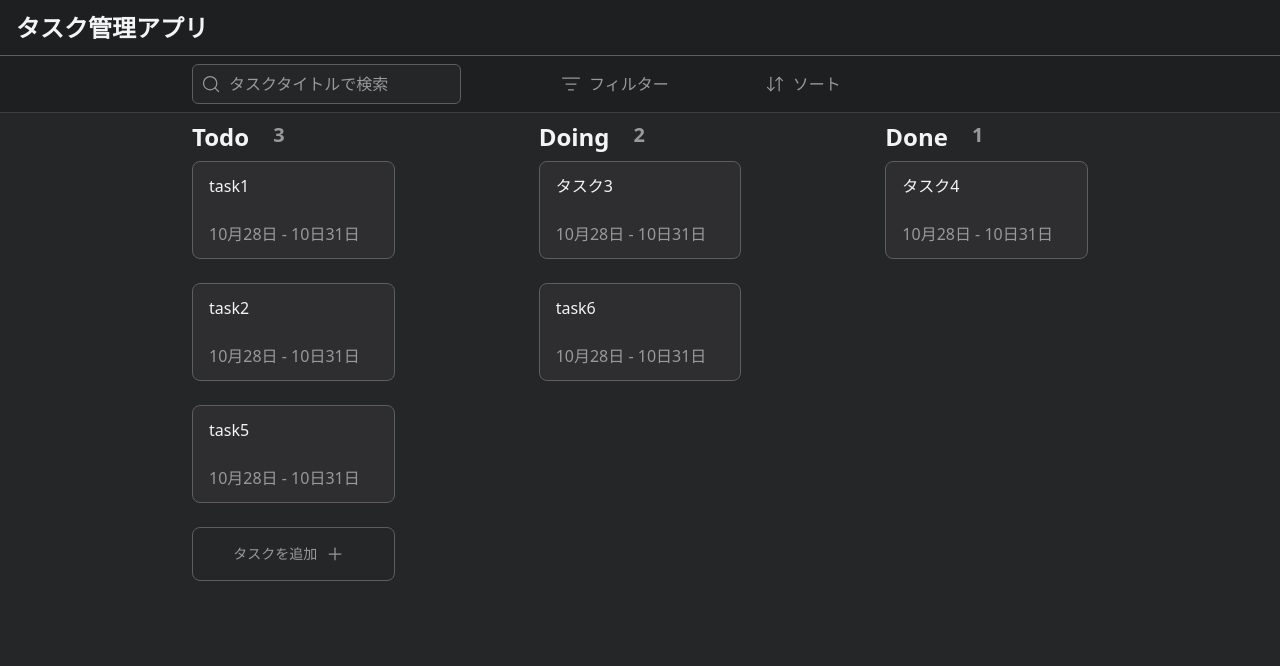
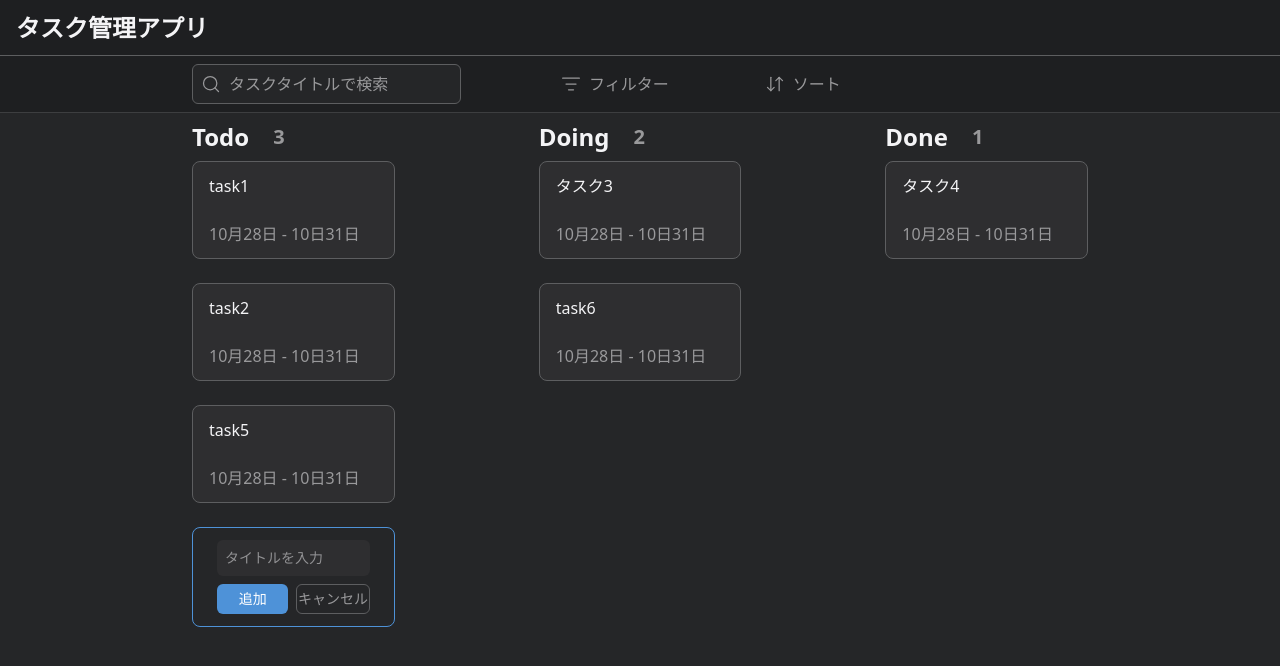
Before and after one commit to yuma-ouchi0907/task-management, a Next.js app in the folder frontend/: page / in a window 1280 px wide. Both pictures are taken after a click on the button "タスクを追加". Shown: the top 666 px of the page. Built offline with nearby package versions, Linux system fonts and the light colour scheme.

Commit message:
feat: add task creation functionality

```diff
--- a/frontend/src/app/page.tsx
+++ b/frontend/src/app/page.tsx
@@ -44,7 +44,7 @@ export default function Home() {
 
   const [sortKey, setSortKeyRaw] = useState("createdAt");
   const [sortOrder, setSortOrder] = useState<"asc" | "desc">("asc");
-
+  const [taskList, setTaskList] = useState<TaskType[]>(tasks);
   const setSortKey = (key: string) => {
     setSortKeyRaw(key);
   };
@@ -55,10 +55,10 @@ export default function Home() {
 
   /* --- ① title検索 --- */
   const filteredBySearch = useMemo(() => {
-    return tasks.filter((t) =>
+    return taskList.filter((t) =>
       t.title.toLowerCase().includes(searchKeyword.toLowerCase()),
     );
-  }, [searchKeyword]);
+  }, [taskList, searchKeyword]);
 
   /* --- ② priorityフィルタ --- */
   const filteredByPriority = useMemo(() => {
@@ -72,6 +72,9 @@ export default function Home() {
     const sorted = [...filteredByPriority].sort(strategy);
     return sortOrder === "asc" ? sorted : sorted.reverse();
   }, [filteredByPriority, sortKey, sortOrder]);
+
+  const [isAdding, setIsAdding] = useState(false);
+  const [newTitle, setNewTitle] = useState("");
 
   return (
     <>
@@ -90,17 +93,75 @@ export default function Home() {
           {STATUS_LIST.map((status) => (
             <div key={status} className="bg-[var(--bg-surface)] px-16">
               <div className="flex">
-                <h2 className="my-2 text-2xl font-bold">{status}</h2>
-                <p className="mx-6 my-2 text-xl font-bold text-[var(--text-secondary)]">
+                <h2 className="my-2 cursor-default text-2xl font-bold">
+                  {status}
+                </h2>
+                <p className="mx-6 my-2 cursor-default content-center text-xl font-bold text-[var(--text-secondary)]">
                   {sortedTasks.filter((t) => t.status === status).length}
                 </p>
               </div>
               <TaskList tasks={sortedTasks} status={status} />
-              {status === "Todo" && (
-                <button className="mt-3 flex w-full justify-center rounded-lg border border-[var(--border-primary)] py-2 text-sm text-[var(--text-secondary)] transition hover:bg-[var(--color-primary)]/10 hover:text-[var(--color-primary)]">
+
+              {status === "Todo" && !isAdding && (
+                <button
+                  onClick={() => setIsAdding(true)}
+                  className="transaction mt-3 flex w-full cursor-pointer justify-center rounded-lg border border-[var(--border-primary)] py-2 text-sm text-[var(--text-secondary)] transition hover:bg-[var(--color-primary)]/10 hover:text-[var(--color-primary)]"
+                >
                   <p className="self-center">タスクを追加</p>
                   <PlusIcon />
                 </button>
+              )}
+              {status === "Todo" && isAdding && (
+                <div className="my-6 h-25 rounded-lg border border-[var(--border-primary)] px-6 focus-within:border-[var(--color-primary)]">
+                  <input
+                    autoFocus
+                    type="text"
+                    value={newTitle}
+                    onChange={(e) => setNewTitle(e.target.value)}
+                    placeholder="タイトルを入力"
+                    className="mt-3 mb-2 w-full rounded-md bg-[var(--bg-surface2)] p-2 text-sm text-[var(--text-primary)] outline-none hover:opacity-80"
+                  />
+
+                  <div className="flex gap-2">
+                    <button
+                      onClick={() => {
+                        if (!newTitle.trim()) return;
+                        // ★「実際に追加する処理」★
+                        setTaskList((prev) => [
+                          ...prev,
+                          {
+                            id: prev.length + 1,
+                            title: newTitle,
+                            status: "Todo",
+                            priority: "Medium",
+                            description: "",
+                            displayOrder: prev.length + 1,
+                            startDate: new Date(),
+                            endDate: new Date(),
+                            createdAt: new Date(),
+                            updatedAt: new Date(),
+                            dueDate: new Date(),
+                          },
+                        ]);
+                        setNewTitle("");
+                        setIsAdding(false);
+                      }}
+                      className="flex-1 cursor-pointer rounded-md bg-[var(--color-primary)] py-1 text-sm text-white hover:opacity-80"
+                    >
+                      追加
+                    </button>
+
+                    <button
+                      onClick={() => {
+                        setNewTitle("");
+                        setIsAdding(false);
+                      }}
+                      className="flex-1 cursor-pointer rounded-md border border-[var(--border-primary)] py-1 text-sm text-[var(--text-secondary)] hover:opacity-80"
+                    >
+                      キャンセル
+                    </button>
+                  </div>
+                </div>
               )}
             </div>
           ))}
```
